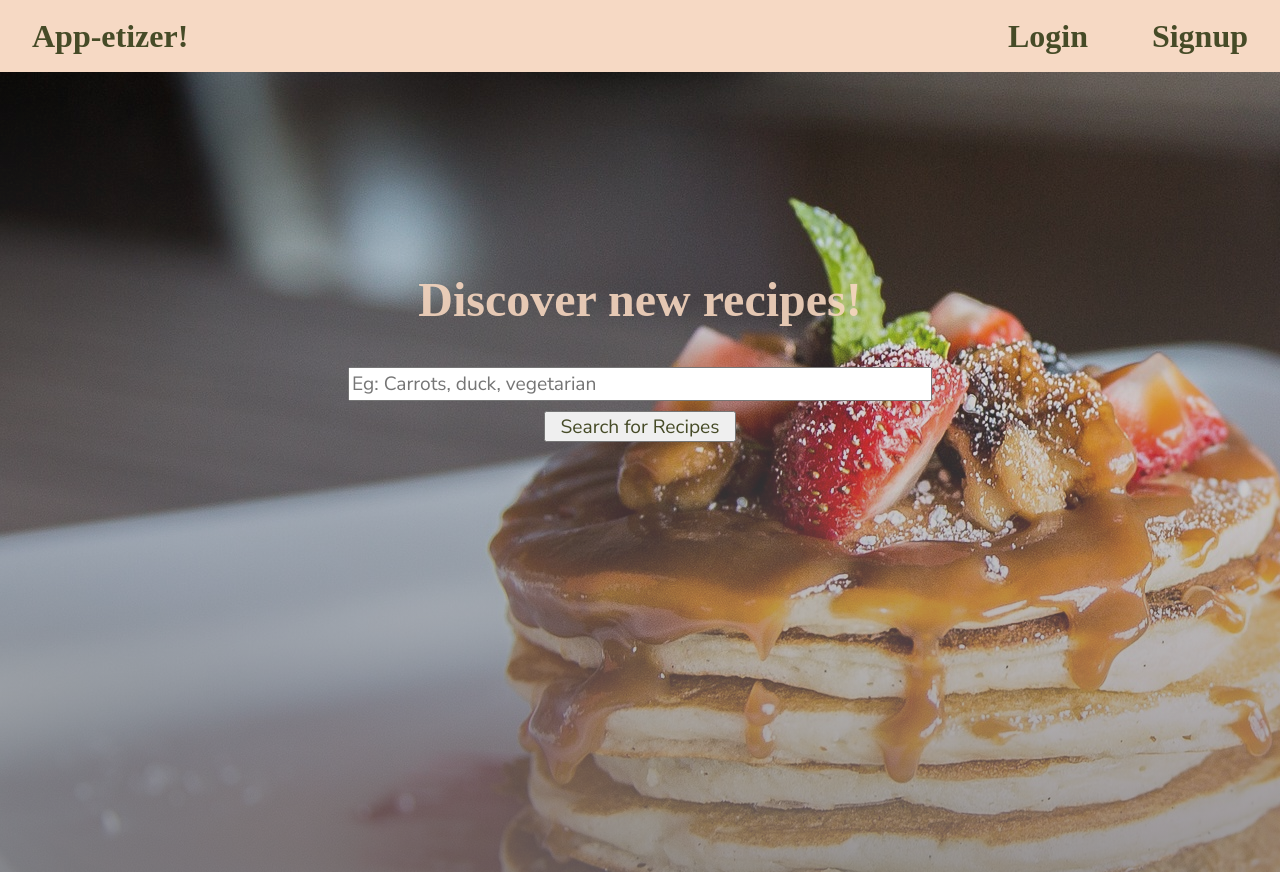
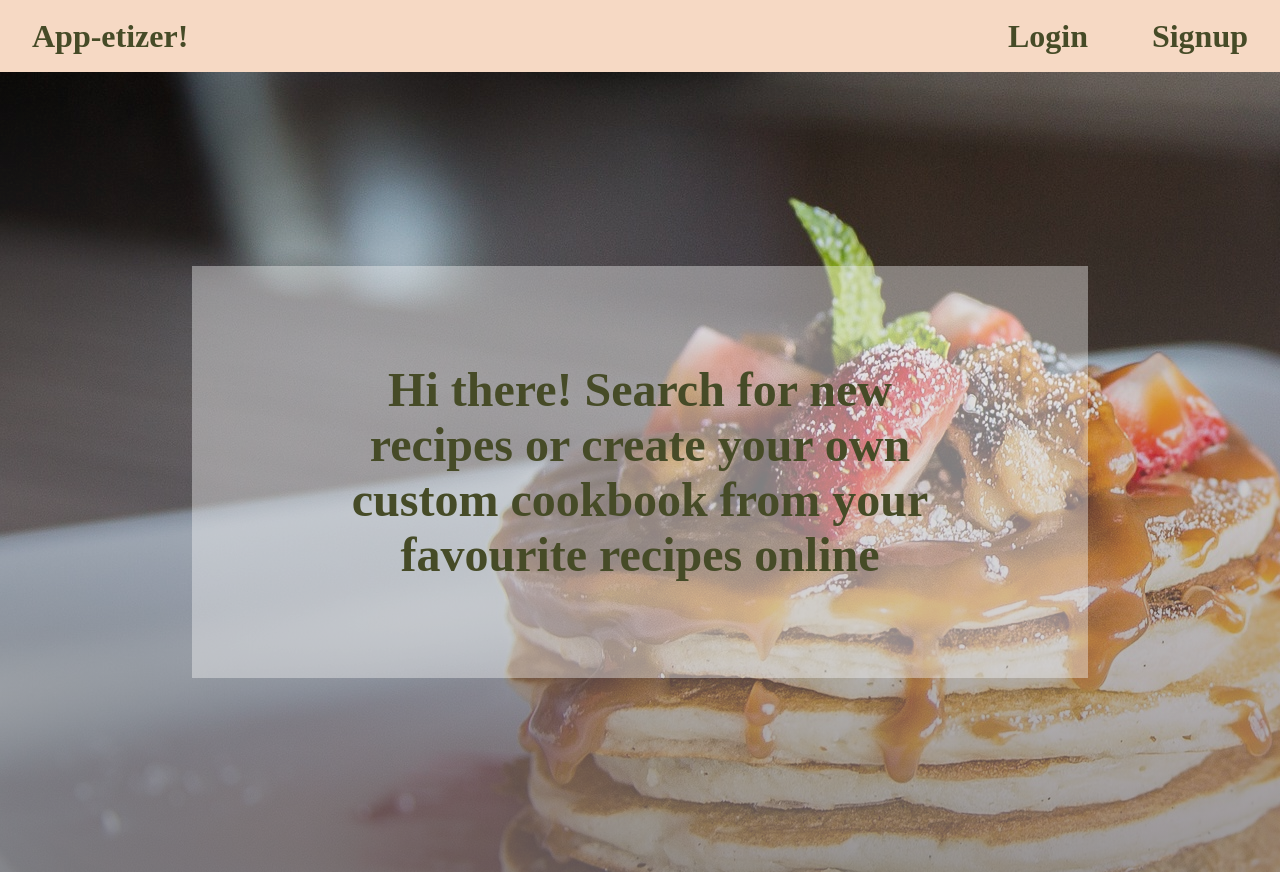
Before and after one commit to squarepancakes/app-etizer, a React (Create React App) app: page / in a window 1280 px wide. Built offline with nearby package versions, Linux system fonts and the light colour scheme; a web font is replaced by a local one.

Commit message:
move home to separate component and edit css

```diff
--- a/src/App.css
+++ b/src/App.css
@@ -1,7 +1,5 @@
 @import url("https://fonts.googleapis.com/css?family=Bitter|Mansalva|Nunito+Sans&display=swap");
-
-.App {
-}
+/* @import url('https://fonts.googleapis.com/css?family=Alata|Calistoga&display=swap'); */
 
 :root {
 	--beige: #f5d5bee7;
@@ -57,13 +55,33 @@ h3 {
 	font-size: 2rem;
 	font-weight: bold;
 	margin: 2rem;
-	/* font-family: "Nunito Sans", Arial, Helvetica, sans-serif; */
 	font-family: "Mansalva", cursive;
 }
 
-.home h1 {
-	font-size: 4em;
-	margin: 5% 30% 2% 30%;
+.background {
+	position: absolute;
+	background-image: linear-gradient(
+			to bottom,
+			rgba(251, 251, 251, 0.03),
+			rgba(117, 112, 116, 0.73)
+		),
+		url(./assets/pancakes-bg3.jpg);
+	width: 100%;
+	height: 50rem;
+	display: flex;
+}
+
+.home {
+	width: 70%;
+	margin: 0 auto;
+	background-color: rgba(248, 248, 248, 0.4);
+}
+
+.home > h3 {
+	color: var(--moss-green);
+	font-size: 3em;
+	margin: 0;
+	padding: 2em 2.5em;
 	font-family: "Mansalva", cursive;
 	text-align: center;
 }
@@ -94,7 +112,7 @@ h3 {
 }
 
 /* search stuff */
-.background {
+/* .background {
 	background-image: linear-gradient(
 			to bottom,
 			rgba(251, 251, 251, 0.03),
@@ -103,10 +121,9 @@ h3 {
 		url(./assets/pancakes-bg3.jpg);
 	width: 100%;
 	height: 50rem;
-}
+} */
 
 .recipeSearch {
-	padding: 10em;
 	height: 20em;
 	display: flex;
 	flex-direction: column;
@@ -115,8 +132,9 @@ h3 {
 .recipeSearch > h2 {
 	font-style: normal;
 	font-size: 3rem;
-	color: var(--beige);
+	color: var(--moss-green);
 	font-family: "Mansalva", cursive;
+	padding: 1em;
 }
 
 .searchForm {
--- a/src/App.js
+++ b/src/App.js
@@ -7,39 +7,7 @@ import FindNewRecipes from "./components/FindNewRecipes";
 import Login from "./components/Login";
 import Logout from "./components/Logout";
 import Signup from "./components/Signup"
-
-const navigator = [
-	{
-		title: "Find New Recipes",
-		description: "Discover new recipes!",
-		link: "findnewrecipes"
-	},
-	{
-		title: "Cookbook",
-		description: "Cook your favourite recipe!",
-		link: "cookbook"
-	}
-];
-
-// const Home = () => {
-// 	return (
-// 		<div data-testid={"home"} className={"home"}>
-// 			<h1>What's cooking?</h1>
-// 			<div className={"navBoxContainer"}>
-// 				{navigator.map((page, i) => {
-// 					return (
-// 						<Link key={page.title} to={`/${page.link}`}>
-// 							<div className="navBox" key={i}>
-// 								<h2>{page.title}</h2>
-// 								<p>{page.description}</p>
-// 							</div>
-// 						</Link>
-// 					);
-// 				})}
-// 			</div>
-// 		</div>
-// 	);
-// };
+import Home from "./components/Home"
 
 export function App() {
 	const [userId, setUserId] = useState("");
@@ -49,7 +17,7 @@ export function App() {
 			<div>
 				<Header loginStatus={loginStatus} />
 				<Switch>
-					{/* <Route exact path="/" component={Home} /> */}
+					<Route exact path="/" component={Home} />
 					{loginStatus ? (
 						<Route
 							exact
@@ -59,7 +27,7 @@ export function App() {
 					) : (
 						""
 					)}
-					<Route exact path="/" component={() => <FindNewRecipes />} />
+					<Route exact path="/findnewrecipes" component={() => <FindNewRecipes />} />
 					<Route
 						exact
 						path="/login"
--- /dev/null
+++ b/src/components/Home.js
@@ -0,0 +1,16 @@
+import React from "react";
+
+const Home = () => {
+	return (
+		<div className="background">
+			<div className="home">
+				<h3>Hi there!
+					Search for new recipes or create your own custom cookbook from your
+					favourite recipes online
+				</h3>
+			</div>
+		</div>
+	);
+};
+
+export default Home;
```
